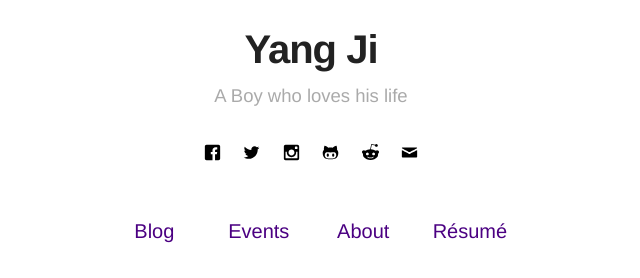
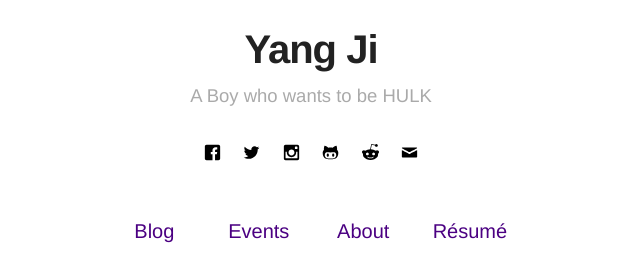
Before and after one commit to yangji12138/website, a Jekyll site: the page built from index.html, in a window 1280 px wide. Shown: the part 252-530 px from the top of the page, without its empty margins (329-969 px from the left). Built offline with Jekyll 4.4.1, drawn with Linux system fonts in a browser that asks for light colours.

Commit message:
update-bio

```diff
--- a/_config.yml
+++ b/_config.yml
@@ -1,6 +1,6 @@
 # main text of home
 name: Yang Ji
-bio: A Boy who loves his life
+bio: A Boy who wants to be HULK
 
 # twitter summary info
 description: A blog about technology and stuff related
```
